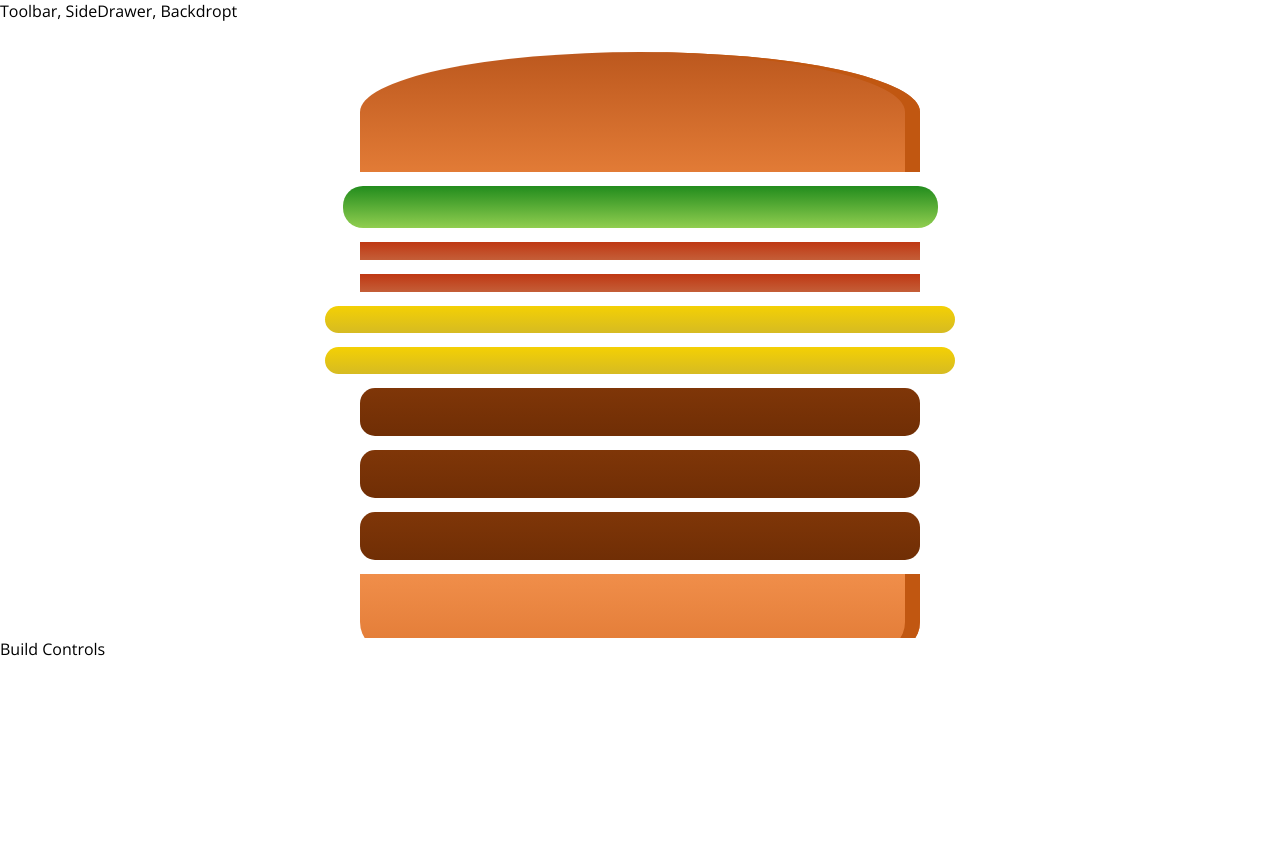
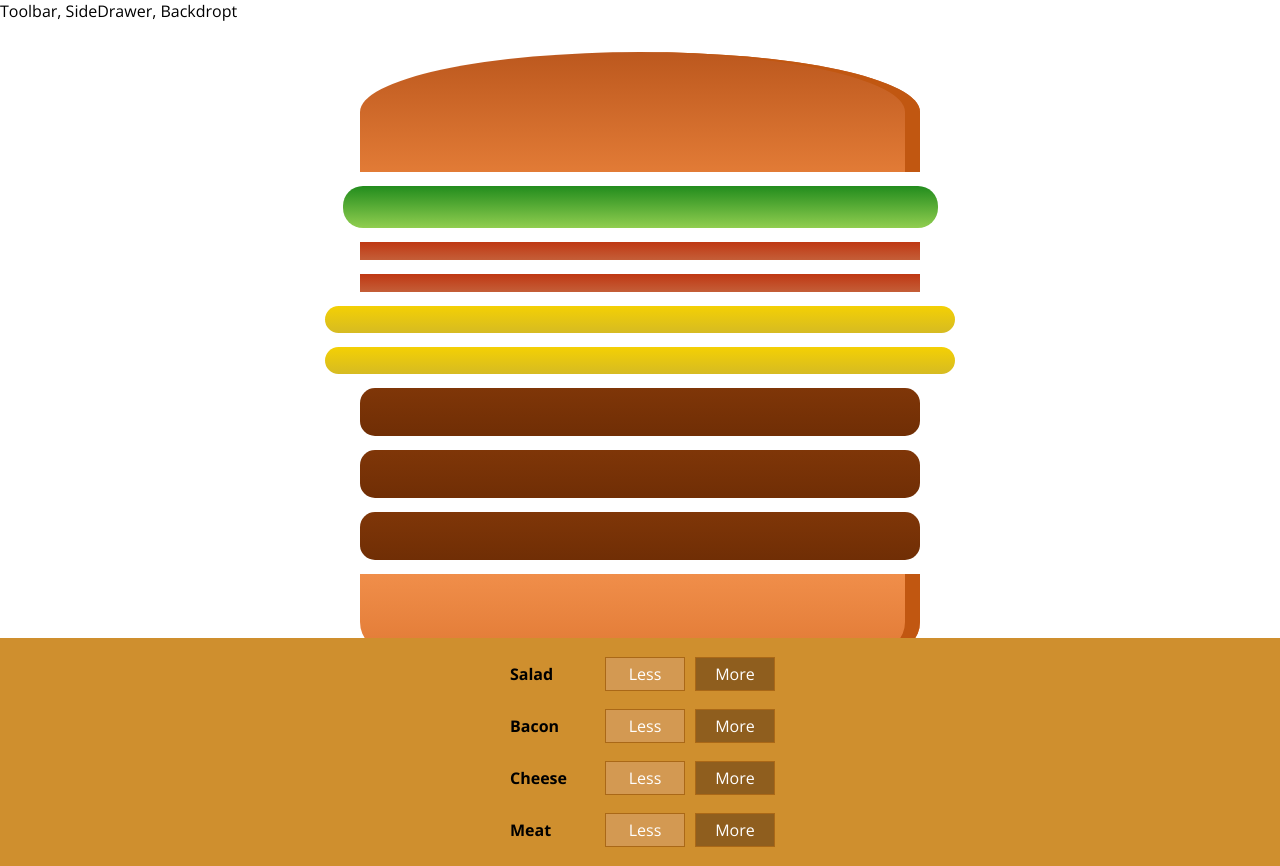
Before and after one commit to waltermanias/react-2020, a React app: page / in a window 1280 px wide. Before the commit the page ends 800 px from the top, so only its background shows below. Built offline with nearby package versions, Linux system fonts and the light colour scheme.

Commit message:
Add build controls

```diff
--- /dev/null
+++ b/src/components/Burger/BuildControls/BuildControl/BuildControl.css
@@ -0,0 +1,58 @@
+.BuildControl {
+  display: flex;
+  justify-content: space-between;
+  align-items: center;
+  margin: 5px 0;
+}
+
+.BuildControl button {
+  display: block;
+  font: inherit;
+  padding: 5px;
+  margin: 0 5px;
+  width: 80px;
+  border: 1px solid #aa6817;
+  cursor: pointer;
+  outline: none;
+}
+
+.BuildControl button:disabled {
+  background-color: #ac9980;
+  border: 1px solid #7e7365;
+  color: #ccc;
+  cursor: default;
+}
+
+.BuildControl button:hover:disabled {
+  background-color: #ac9980;
+  color: #ccc;
+  cursor: not-allowed;
+}
+
+.Label {
+  padding: 10px;
+  font-weight: bold;
+  width: 80px;
+}
+
+.BuildControl .Less {
+  background-color: #d39952;
+  color: white;
+}
+
+.BuildControl .More {
+  background-color: #8f5e1e;
+  color: white;
+}
+
+.BuildControl .Less:hover,
+.BuildControl .Less:active {
+  background-color: #daa972;
+  color: white;
+}
+
+.BuildControl .More:hover,
+.BuildControl .More:active {
+  background-color: #99703f;
+  color: white;
+}
--- /dev/null
+++ b/src/components/Burger/BuildControls/BuildControl/BuildControl.js
@@ -0,0 +1,15 @@
+import React from 'react';
+
+import classes from './BuildControl.css';
+
+const buildControl = props => (
+    <div className={classes.BuildControl}>
+        <div className={classes.Label}>{props.label}</div>
+        <button className={classes.Less}>Less</button>
+        <button className={classes.More}>More</button>
+    </div>
+)
+
+
+
+export default buildControl;
--- /dev/null
+++ b/src/components/Burger/BuildControls/BuildControls.css
@@ -0,0 +1,10 @@
+.BuildControls {
+  width: 100%;
+  background-color: #cf8f2e;
+  display: flex;
+  flex-flow: column;
+  align-items: center;
+  box-shadow: 0 2px 1px #ccc;
+  margin: auto;
+  padding: 10px 0px;
+}
--- /dev/null
+++ b/src/components/Burger/BuildControls/BuildControls.js
@@ -0,0 +1,20 @@
+import React from 'react'
+import BuildControl from './BuildControl/BuildControl';
+
+import classes from './BuildControls.css';
+
+const controls = [
+    {label: 'Salad', type: 'salad'},
+    {label: 'Bacon', type: 'bacon'},
+    {label: 'Cheese', type: 'cheese'},
+    {label: 'Meat', type: 'meat'}
+]
+
+const buildControls = props => (
+    <div className={classes.BuildControls}>
+        {controls.map(ctrl =>
+            <BuildControl key={ctrl.label} label={ctrl.label} />)}
+    </div>
+)
+
+export default buildControls;
--- a/src/containers/BurgerBuilder/BurgerBuilder.js
+++ b/src/containers/BurgerBuilder/BurgerBuilder.js
@@ -2,6 +2,7 @@
 import Aux from '../../hoc/Aux';
 
 import Burger from './../../components/Burger/Burger'
+import BuildControls from '../../components/Burger/BuildControls/BuildControls';
 
 class BurgerBuilder extends Component {
 
@@ -18,7 +19,7 @@
         return (
             <Aux>
                 <Burger ingredients={this.state.ingredients} />
-                <div>Build Controls</div>
+                <BuildControls />
             </Aux>);
     }
 }
```
